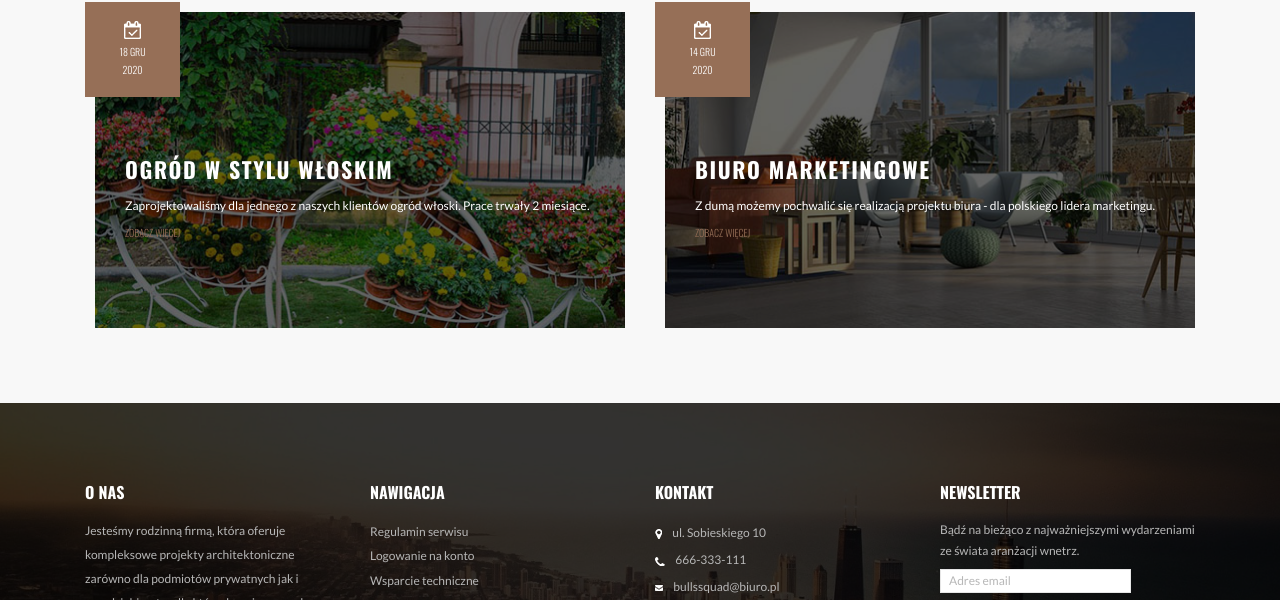
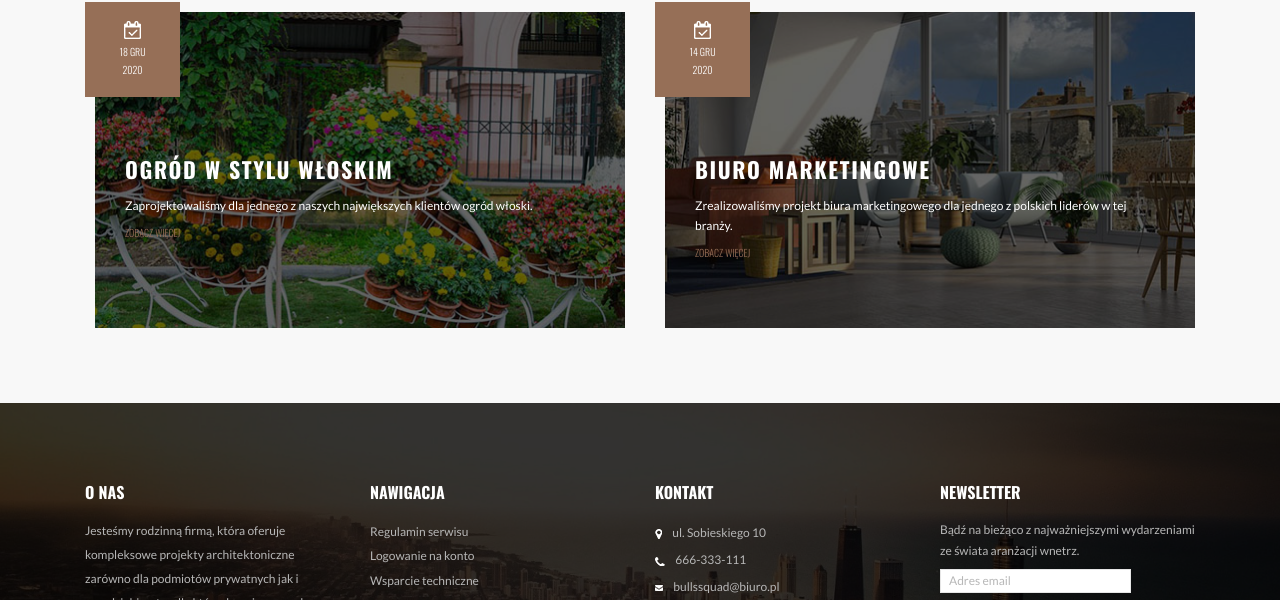
Before and after one commit to aniespialowski/full-RWD-website-with-bootstrap-4, a website: page index.html in a window 1280 px wide. Shown: the part 2694-3294 px from the top of the page. Drawn offline with nearby package versions, Linux system fonts and the light colour scheme.

Commit message:
text changes

```diff
--- a/index.html
+++ b/index.html
@@ -233,7 +233,7 @@
 							<div class="text-white an-post-box-content">
 								<div class="an-post-box-content-inner">
 									<h3 class="text-uppercase an-post-box-title">Ogród w stylu włoskim</h3>
-									<p class="an-post-box-text an-text-small">Zaprojektowaliśmy dla jednego z naszych klientów ogród włoski. Prace trwały 2 miesiące.</p>
+									<p class="an-post-box-text an-text-small">Zaprojektowaliśmy dla jednego z naszych największych klientów ogród włoski.</p>
 									<a class="text-primary text-uppercase an-post-box-link" href="#">Zobacz więcej</a>
 								</div>
 							</div>
@@ -254,8 +254,8 @@
                             </div>
                             <div class="text-white an-post-box-content">
 								<div class="an-post-box-content-inner">
-									<h3 class="text-uppercase an-post-box-title">Biuro marketingowe</h3>
-									<p class="an-post-box-text an-text-small">Z dumą możemy pochwalić się realizacją projektu biura - dla polskiego lidera marketingu.</p>
+									<h3 class="text-uppercase an-post-box-title">Biuro Marketingowe</h3>
+									<p class="an-post-box-text an-text-small">Zrealizowaliśmy projekt biura marketingowego dla jednego z polskich liderów w tej branży.</p>
 									<a class="text-primary text-uppercase an-post-box-link" href="#">Zobacz więcej</a>
 								</div>
 							</div>
```
